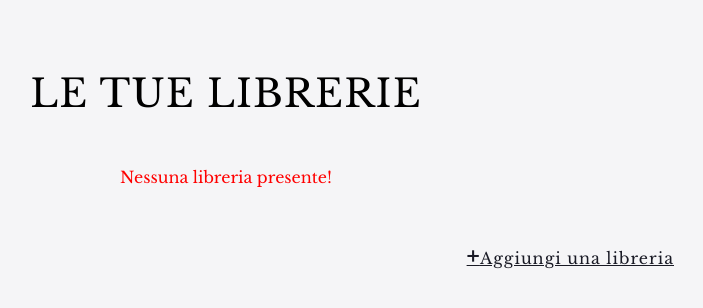
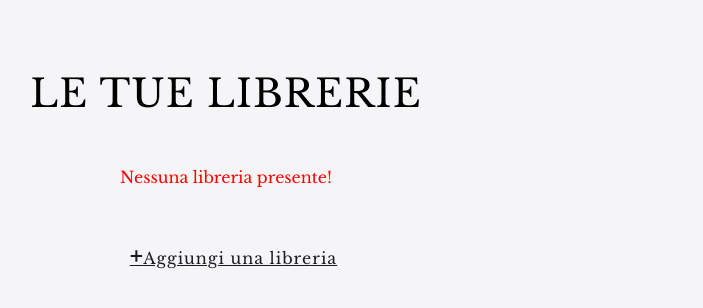
Before and after one commit to adghin/hw1, a PHP site: page /librerie.php in a window 1280 px wide. Shown: the part 80-388 px from the top of the page, without its empty margins (414-1117 px from the left). Run offline with PHP 8.4, Linux system fonts and the light colour scheme; the visitor is signed in with stand-in values (Sample User, id 1); data comes from the database, SQL or seed files in the repository; data that the repository does not hold is empty; some web fonts are replaced.

Commit message:
Update acc.css

```diff
--- a/css/acc.css
+++ b/css/acc.css
@@ -134,8 +134,7 @@ a.mylibs {
 }
 
 .col-2.edit .libs.create {
-	text-align: right;
-	margin-right: 15%;
+	text-align: center;
 }
 
 .col-2 .col-item span, .col-2.explore > span {
```
